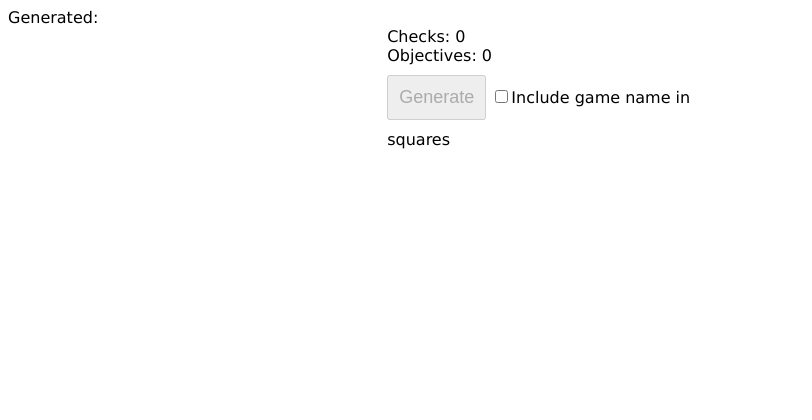
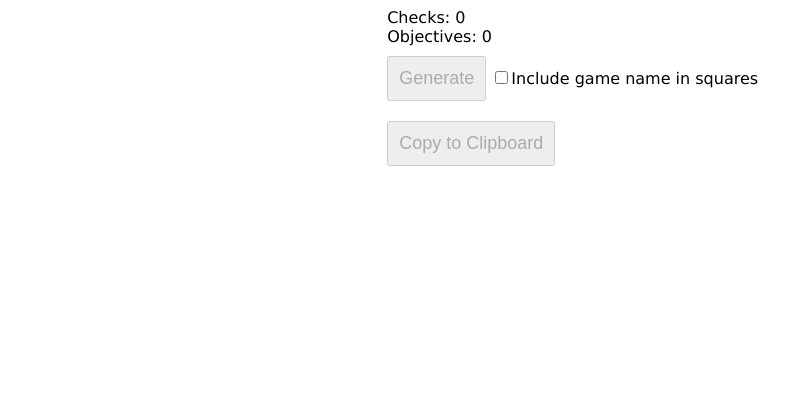
Before and after one commit to wcolding/multibingo, a Flask app: page / in a window 1280 px wide. Shown: the top 420 px of the page, without its empty margins (0-812 px from the left). Before the commit the page ends 149 px from the top, so only its background shows below. Run offline with Flask 3, Linux system fonts and the light colour scheme; parts of the project's set-up code (start-up, migrations or seed data) failed here and were passed over.

Commit message:
'Copy to clipboard' button

```diff
--- a/static/App.css
+++ b/static/App.css
@@ -29,10 +29,10 @@ body {
 
 .gameSelectionBox {
     margin-left: 30%;
-    width: 25%;
+    width: 50%;
 }
 
-.genButton {
+.bigButton {
     padding: 10px;
     margin-top: 10px;
     margin-bottom: 10px;
@@ -66,3 +66,7 @@ body {
     height: 1000px;
     overflow: auto;
 }
+
+.generatedBoardString {
+    display: none;
+}
--- a/static/App.js
+++ b/static/App.js
@@ -89,3 +89,8 @@ function setColor(object, counter, required) {
         return true;
     }
 }
+
+function copyBoard() {
+    generatedDiv = document.getElementById("generatedBoard");
+    navigator.clipboard.writeText(generatedDiv.innerText);
+}
--- a/templates/App.html
+++ b/templates/App.html
@@ -8,16 +8,17 @@
     </head>
     <body>
         <script type="text/javascript" src="../static/App.js"></script>
-        Generated:{{ generated }}
+        <div class="generatedBoardString" id="generatedBoard">{{ generated }}</div>
         <div class="gameSelectionBox" id="gameSelection">
             <div class="counterSection">
                 <div class="checksCounter">Checks: 0</div>
                 <div class="objsCounter">Objectives: 0</div>
                 <form method="post" action="/generate_bingosync">
                     <input type="hidden" id="checksJSONData" name="checksJSON" value="">
-                    <input class="genButton" id="generateButton" type="submit" value="Generate" disabled>
+                    <input class="bigButton" id="generateButton" type="submit" value="Generate" disabled>
                     <input type="checkbox" name="includeGameName">Include game name in squares
                 </form>
+                <button class="bigButton" onclick="copyBoard()" {% if generated == '' %}disabled{% endif %}>Copy to Clipboard</button>
                 <br>
             </div>
 
```
